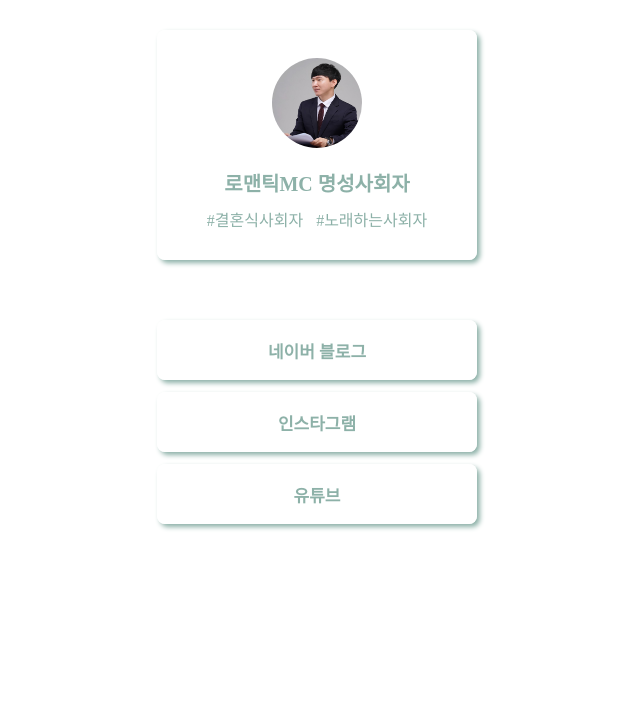
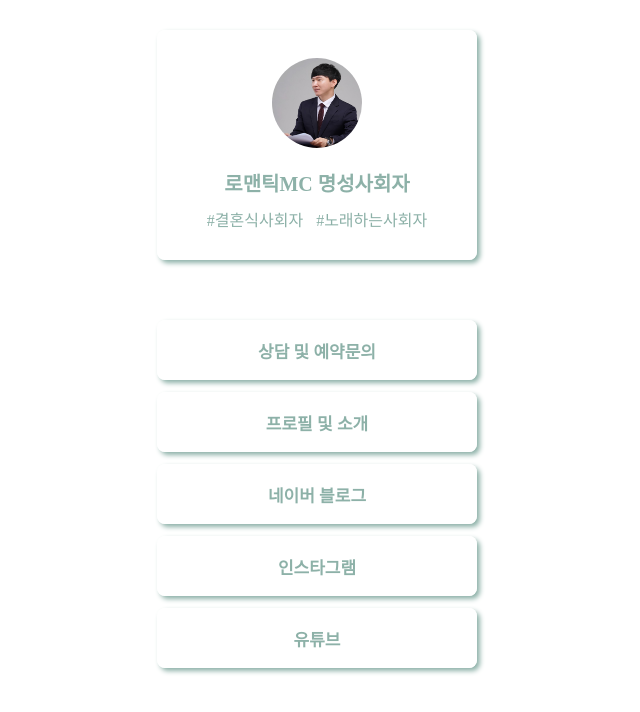
Before and after one commit to maycsw/mc_myungsung, a plain HTML site: page index.html in a window 1280 px wide. Shown: the whole page, without its empty margins (323-963 px from the left). Drawn offline with Linux system fonts and the light colour scheme; a web font is replaced by a local one.

Commit message:
Update index.html

```diff
--- a/index.html
+++ b/index.html
@@ -5,7 +5,7 @@
     <meta http-equiv="X-UA-Compatible" content="IE=edge">
     <meta name="viewport" content="width=device-width, initial-scale=1.0">
     <meta property="og:title" content="로맨틱MC 명성사회자">
-    <meta property="og:description" content="#결혼식사회자 #노래하는사회자 ">
+    <meta property="og:description" content="#결혼식사회자 #전문사회자 #노래하는사회자">
     <meta property="og:image" content="프로필.jpg">
     <title>로맨틱mc</title>
     <style>
@@ -108,6 +108,8 @@
 
             </div>
         </div>
+        <a class="bigbutton"target="_blank" href="https://m.blog.naver.com/romanticmc/222669092405">상담 및 예약문의</a>
+        <a class="bigbutton"target="_blank" href="https://m.blog.naver.com/romanticmc/222973901906">프로필 및 소개</a>
         <a class="bigbutton"target="_blank" href="https://m.blog.naver.com/romanticmc">네이버 블로그</a>
         <a class="bigbutton"target="_blank" href="http://www.instagram.com/mc_myungsung">인스타그램</a>
         <a class="bigbutton"target="_blank" href="https://youtube.com/channel/UCEJCJ6d9YaqM1eoFL1BR_Dw">유튜브</a>
```
